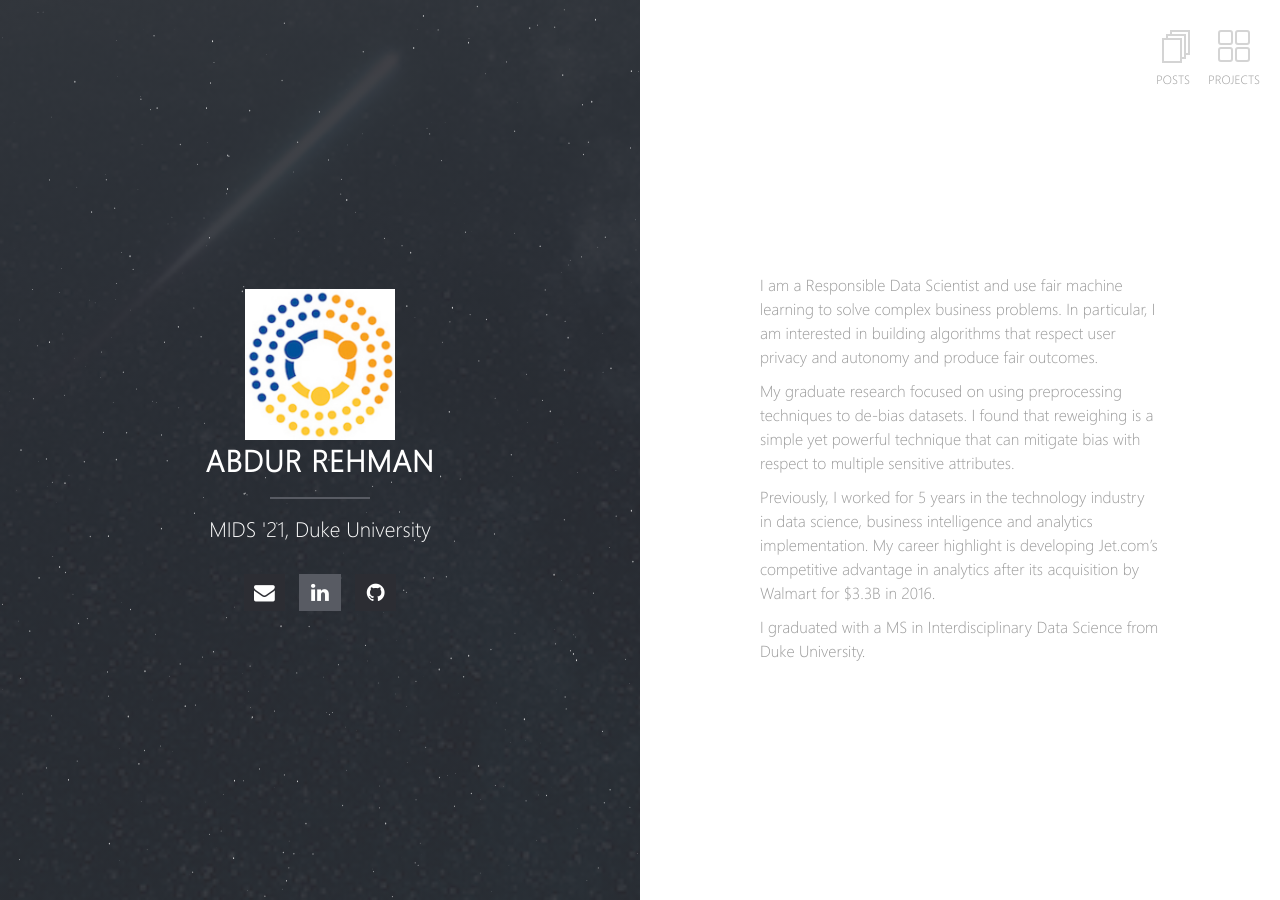
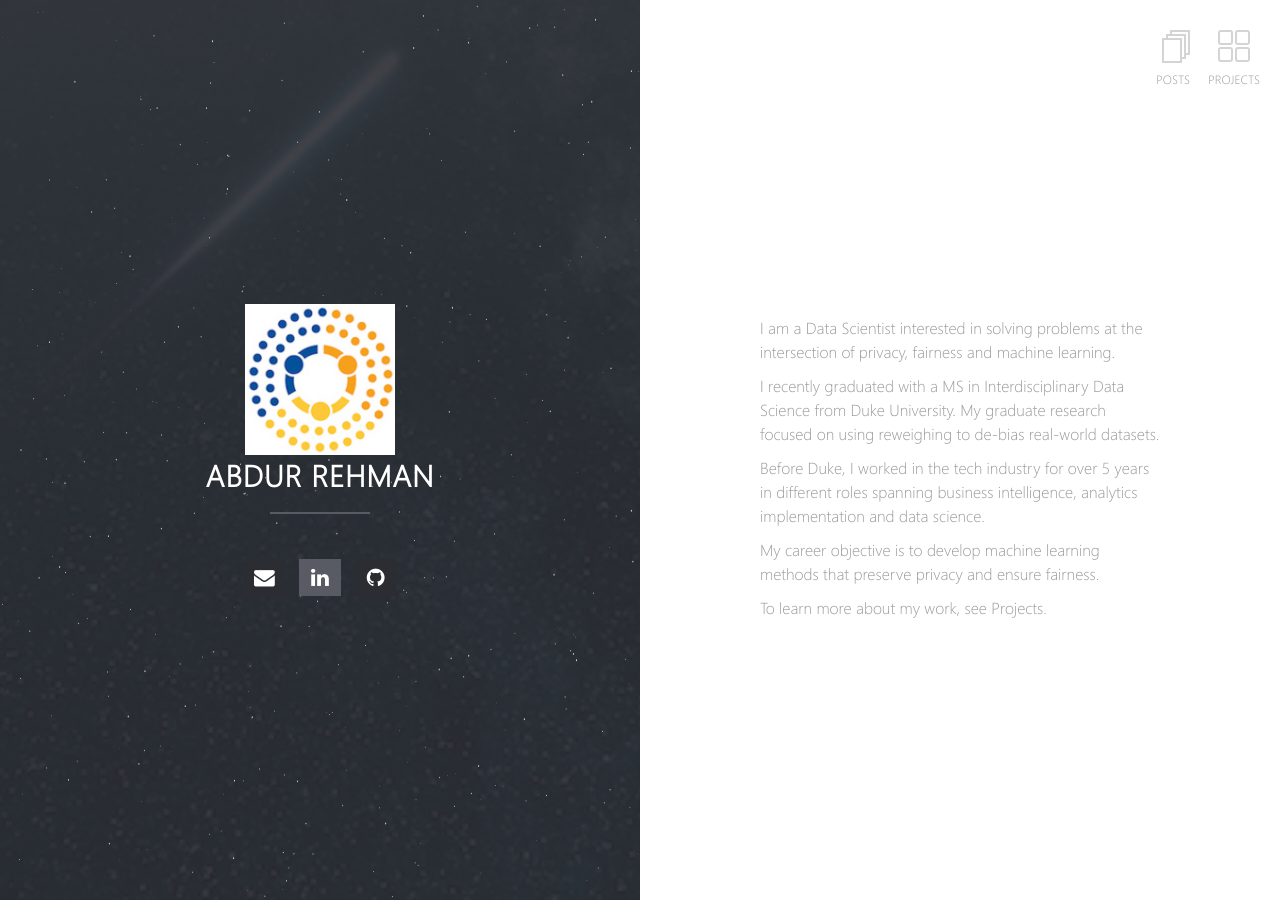
Before and after one commit to adastra21/adastra21.github.io, a Jekyll site: the page built from index.md, in a window 1280 px wide. Built offline with Jekyll 4.4.1, drawn with Linux system fonts in a browser that asks for light colours.

Commit message:
update bio, description

```diff
--- a/_config.yml
+++ b/_config.yml
@@ -1,6 +1,6 @@
 # Site
 title: Abdur Rehman
-description: MIDS '21, Duke University
+description:
 url: https://adastra21.github.io
 logo: mids.png
 locale: en_US
--- a/index.md
+++ b/index.md
@@ -2,10 +2,12 @@
 layout: home
 ---
 
-I am a Responsible Data Scientist and use fair machine learning to solve complex business problems. In particular, I am interested in building algorithms that respect user privacy and autonomy and produce fair outcomes.
+I am a Data Scientist interested in solving problems at the intersection of privacy, fairness and machine learning.
 
-My graduate research focused on using preprocessing techniques to de-bias datasets. I found that reweighing is a simple yet powerful technique that can mitigate bias with respect to multiple sensitive attributes.
+I recently graduated with a MS in Interdisciplinary Data Science from Duke University. My graduate research focused on using reweighing to de-bias real-world datasets.
 
-Previously, I worked for 5 years in the technology industry in data science, business intelligence and analytics implementation. My career highlight is developing Jet.com’s competitive advantage in analytics after its acquisition by Walmart for $3.3B in 2016.
+Before Duke, I worked in the tech industry for over 5 years in different roles spanning business intelligence, analytics implementation and data science.
 
-I graduated with a MS in Interdisciplinary Data Science from Duke University.
+My career objective is to develop machine learning methods that preserve privacy and ensure fairness.
+
+To learn more about my work, see Projects.
```
